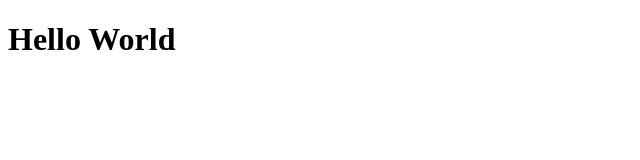
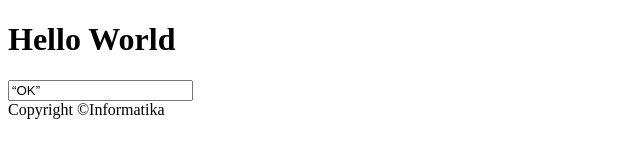
Before and after one commit to mrfathurrohman/IF3123, a plain HTML site: page index.html in a window 1280 px wide. Shown: the whole page, without its empty margins (0-640 px from the left). Drawn offline with Linux system fonts and the light colour scheme.

Commit message:
Reverse Commit

```diff
--- a/index.html
+++ b/index.html
@@ -5,5 +5,7 @@
 </head>
 <body>
  <h1>Hello World</h1>
+ <input type = “button” value = “OK”>
+ <div>Copyright &copy;Informatika</div>
 </body>
 </html>
```
